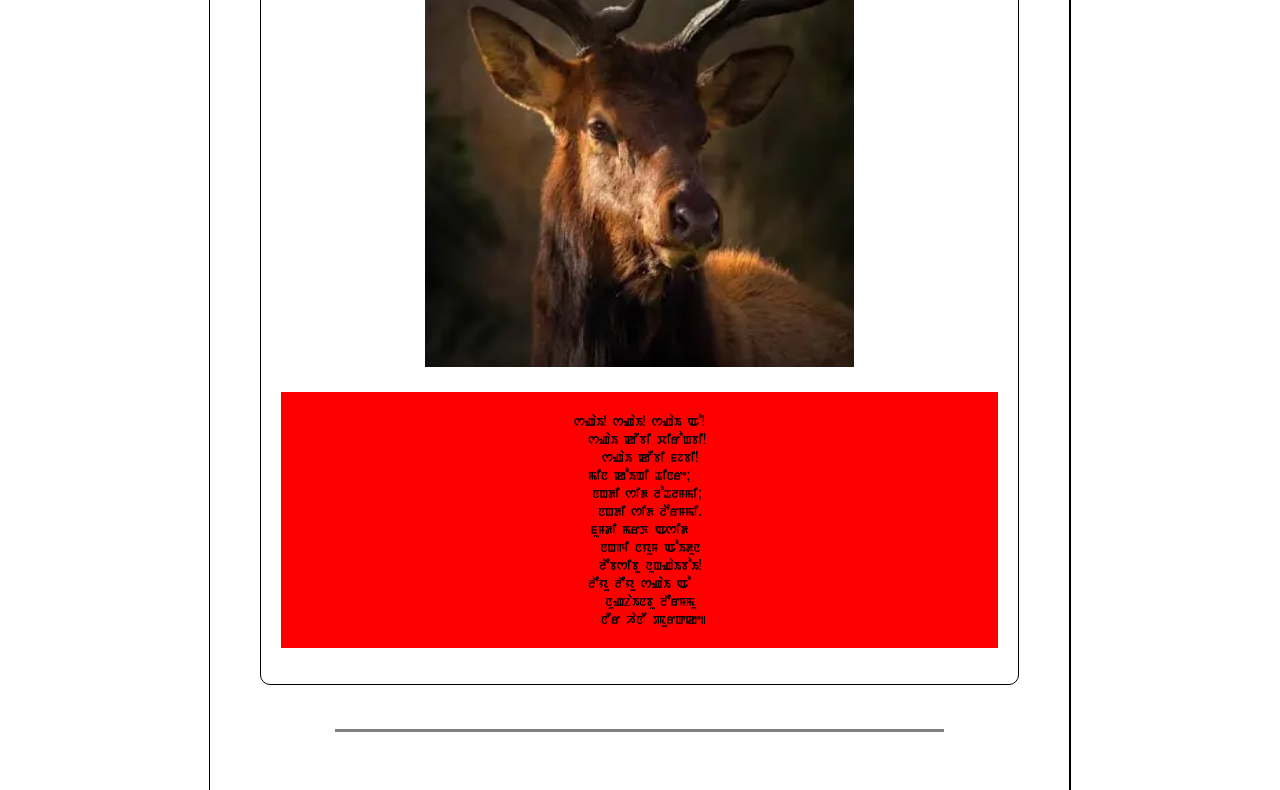
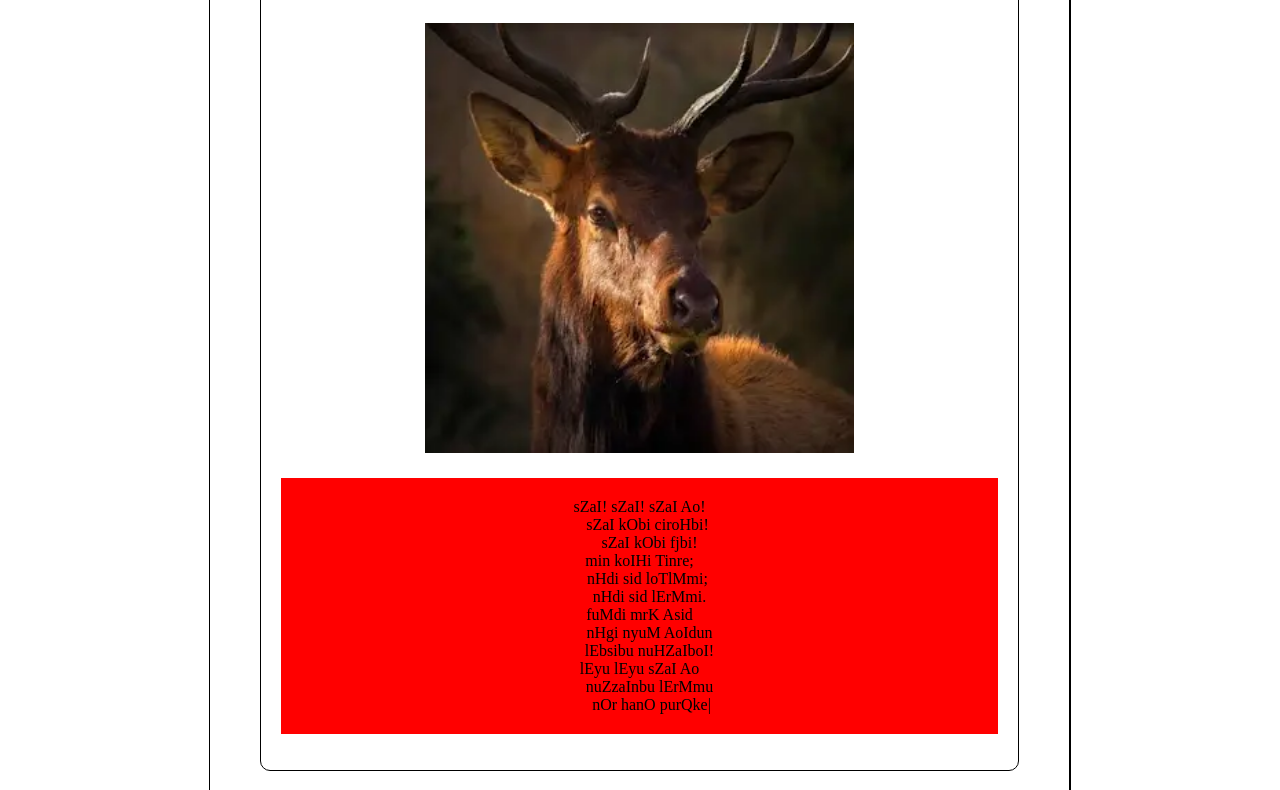
Before and after one commit to jelson25/meiteimayek, a plain HTML site: page index.html in a window 1280 px wide. Shown: the part 396-1186 px from the top of the page. Drawn offline with Linux system fonts and the light colour scheme.

Commit message:
Update index.html

```diff
--- a/index.html
+++ b/index.html
@@ -12,7 +12,7 @@
 
     <style>
 
-        @font-face {
+        font{
 
             font-family: "epaomayek";
 
```
